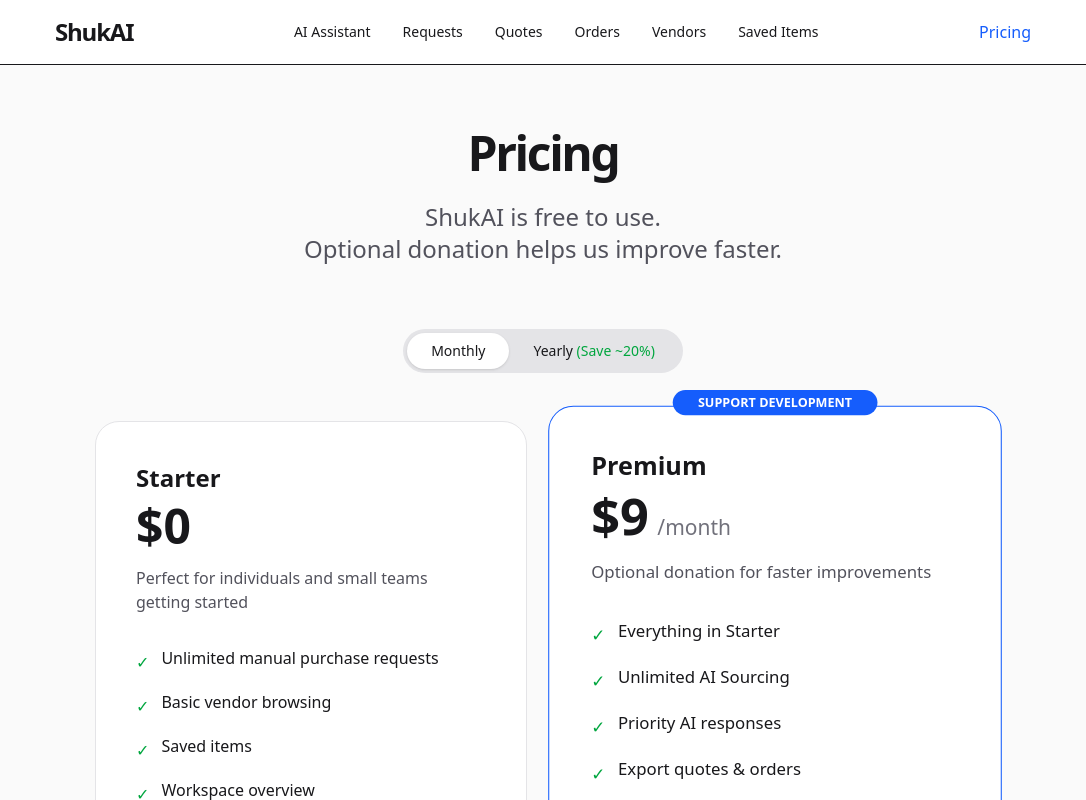
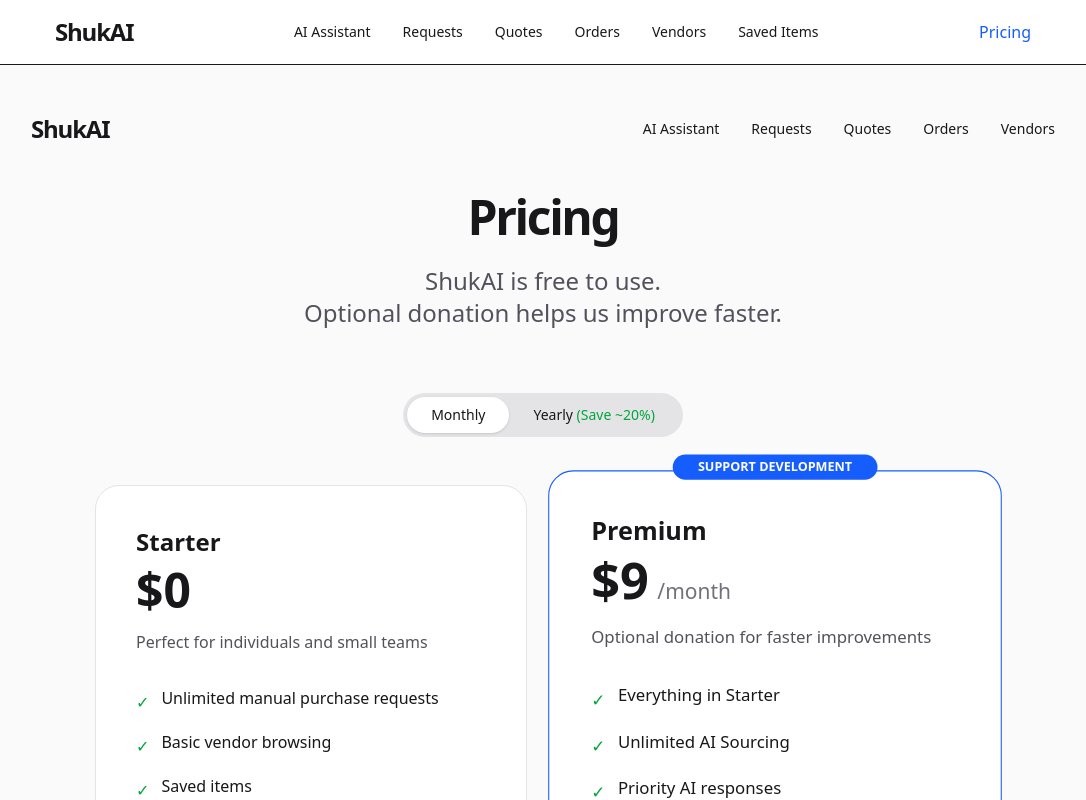
Before and after one commit to Gr33nstonecorp/shuka, a Next.js app: page /pricing in a window 1280 px wide. Shown: the top 800 px of the page, without its empty margins (97-1183 px from the left). Built offline with nearby package versions, Linux system fonts and the light colour scheme.

Commit message:
Update pricing page layout and descriptions

```diff
--- a/app/pricing/page.tsx
+++ b/app/pricing/page.tsx
@@ -5,13 +5,14 @@ import { useState } from "react";
 
 export default function PricingPage() {
   const [isYearly, setIsYearly] = useState(false);
+  const [showNav, setShowNav] = useState(false);
 
   const plans = [
     {
       name: "Starter",
       price: 0,
       period: "",
-      description: "Perfect for individuals and small teams getting started",
+      description: "Perfect for individuals and small teams",
       features: [
         "Unlimited manual purchase requests",
         "Basic vendor browsing",
@@ -38,21 +39,43 @@ export default function PricingPage() {
         "Priority support",
       ],
       cta: "Make a Donation ($9/mo)",
-      href: "#", // We'll connect Stripe later if needed
+      href: "#",
       popular: true,
     },
   ];
 
   return (
-    <main className="min-h-screen bg-zinc-50 dark:bg-zinc-950 text-zinc-900 dark:text-zinc-100 py-16 px-6">
+    <main className="min-h-screen bg-zinc-50 dark:bg-zinc-950 text-zinc-900 dark:text-zinc-100 py-12 px-6">
       <div className="max-w-5xl mx-auto">
+        {/* Simple Top Nav with Dropdown for mobile */}
+        <div className="flex justify-between items-center mb-12">
+          <Link href="/" className="font-bold text-2xl tracking-tighter">ShukAI</Link>
+
+          <div className="relative">
+            <button
+              onClick={() => setShowNav(!showNav)}
+              className="md:hidden px-4 py-2 border rounded-xl"
+            >
+              Menu
+            </button>
+            <div className="hidden md:flex gap-8 text-sm font-medium">
+              <Link href="/assistant">AI Assistant</Link>
+              <Link href="/requests">Requests</Link>
+              <Link href="/quotes">Quotes</Link>
+              <Link href="/orders">Orders</Link>
+              <Link href="/vendors">Vendors</Link>
+            </div>
+          </div>
+        </div>
+
         <div className="text-center mb-16">
           <h1 className="text-5xl font-black tracking-tighter mb-6">Pricing</h1>
-          <p className="text-2xl text-zinc-600 dark:text-zinc-400 max-w-2xl mx-auto">
+          <p className="text-2xl text-zinc-600 dark:text-zinc-400">
             ShukAI is free to use.<br />Optional donation helps us improve faster.
           </p>
         </div>
 
+        {/* Billing Toggle */}
         <div className="flex justify-center mb-12">
           <div className="bg-zinc-200 dark:bg-zinc-800 rounded-full p-1 flex">
             <button
@@ -118,7 +141,7 @@ export default function PricingPage() {
 
         <div className="text-center mt-16 text-sm text-zinc-500">
           ShukAI is currently free for everyone.<br />
-          The $9/month donation is optional and helps us improve the AI faster.
+          The $9/month is an optional donation to support faster AI improvements.
         </div>
       </div>
     </main>
```
